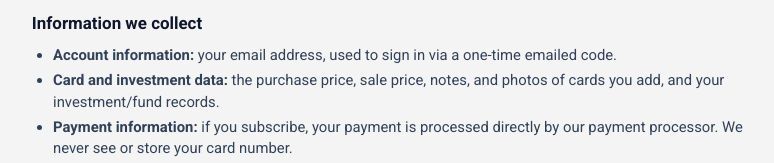
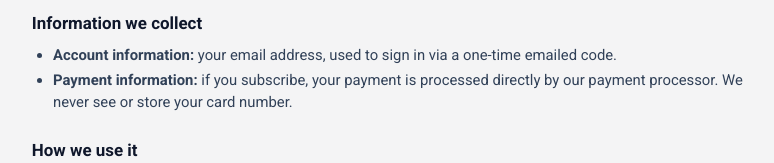
Before and after one commit to sanpedrokir/cards, a Next.js app: page /privacy in a window 1280 px wide. Shown: the part 223-386 px from the top of the page, without its empty margins (252-1026 px from the left). Built offline with nearby package versions, Linux system fonts and the light colour scheme; no server answers.

Commit message:
Remove "Card and investment data" bullet from Privacy Policy

```diff
--- a/app/privacy/page.tsx
+++ b/app/privacy/page.tsx
@@ -23,11 +23,6 @@ export default function PrivacyPage() {
           <li>
             <strong>Account information:</strong> your email address, used to
             sign in via a one-time emailed code.
-          </li>
-          <li>
-            <strong>Card and investment data:</strong> the purchase price,
-            sale price, notes, and photos of cards you add, and your
-            investment/fund records.
           </li>
           <li>
             <strong>Payment information:</strong> if you subscribe, your
```
